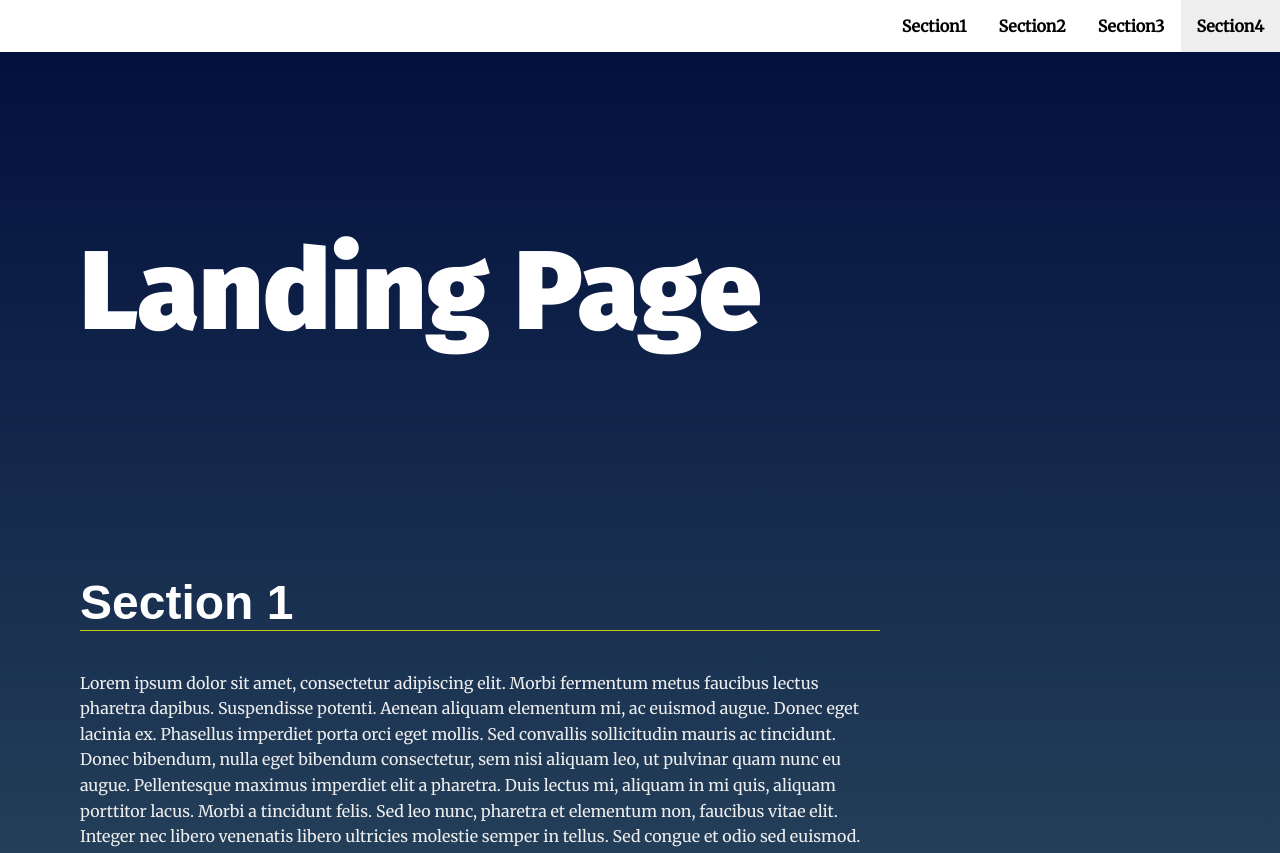
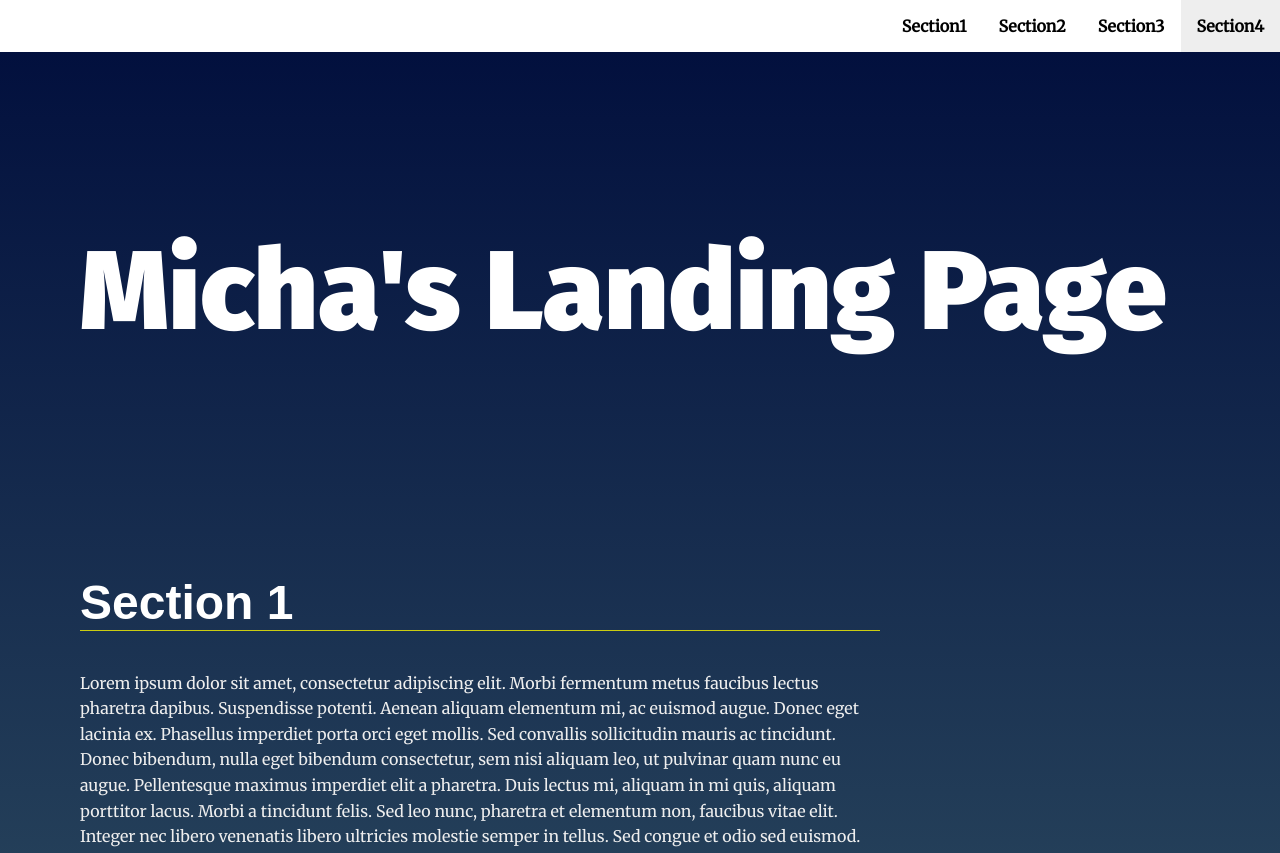
Before and after one commit to michakrausser/ud_landing_page, a plain HTML site: page index.html in a window 1280 px wide. Shown: the top 853 px of the page. Drawn offline with Linux system fonts and the light colour scheme.

Commit message:
style changes

```diff
--- a/index.html
+++ b/index.html
@@ -20,7 +20,7 @@
   </header>
   <main>
     <header class="main__hero">
-      <h1>Landing Page </h1>
+      <h1>Micha's Landing Page </h1>
     </header>
     <!-- Each Section has an ID (used for the anchor) and
     a data attribute that will populate the li node.
```
